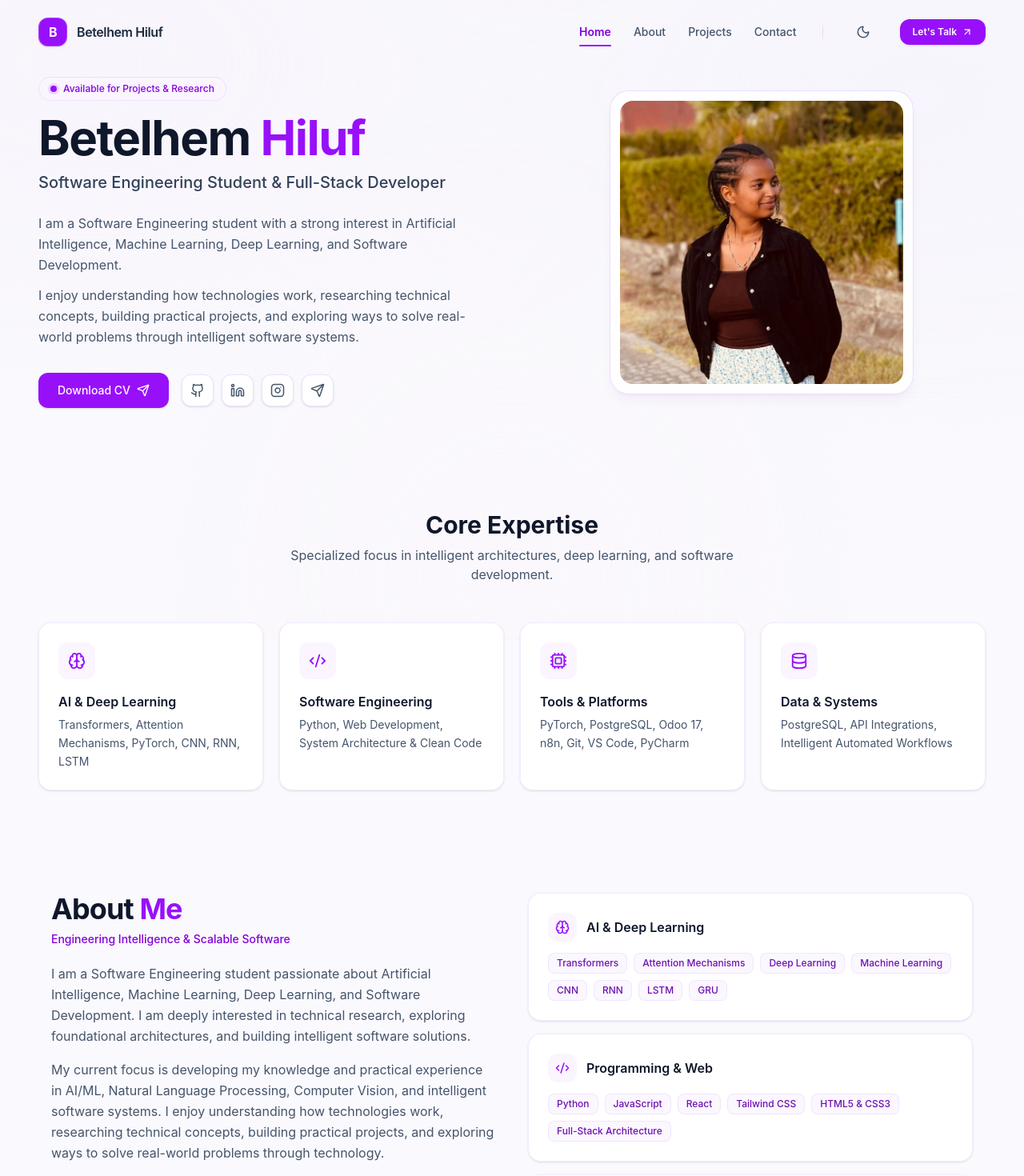
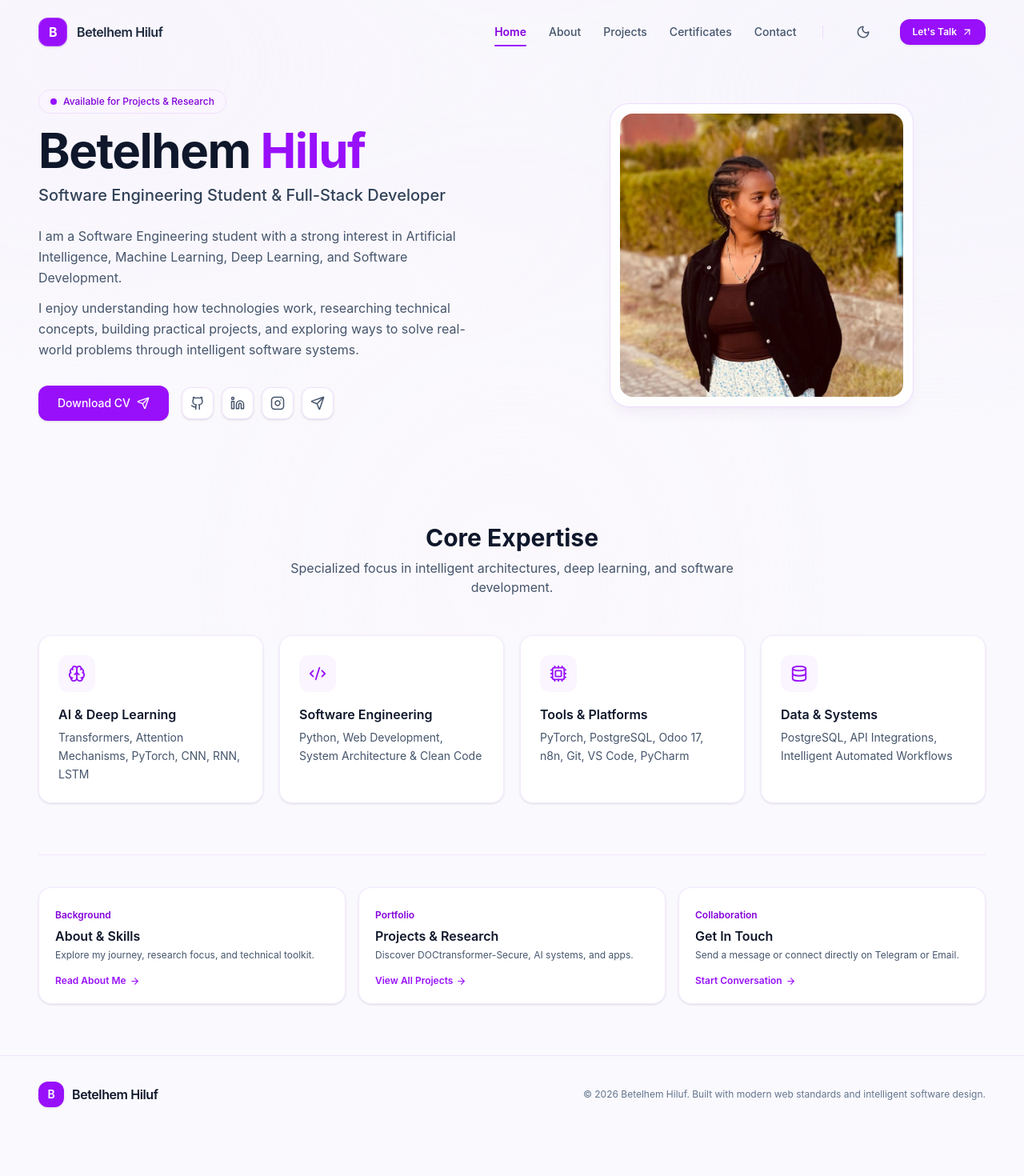
Before and after one commit to betel1221/Personal-Portfolio, a React (Vite) app: page / in a window 1280 px wide. Shown: the top 1470 px of the page at 80% size. After the commit the page ends 1416 px from the top, so only its background shows below. Built offline with nearby package versions, Linux system fonts and the light colour scheme.

Commit message:
fix(navigation): restore full multi-page routing, mobile drawer, and Certificates tab

```diff
--- a/src/App.jsx
+++ b/src/App.jsx
@@ -1,21 +1,27 @@
 import React from 'react';
 import { Routes, Route } from 'react-router-dom';
 import Layout from './components/Layout';
+import ScrollToTop from './components/ScrollToTop';
 import Home from './pages/Home';
 import About from './pages/About';
 import Works from './pages/Works';
+import Certificates from './pages/Certificates';
 import Contact from './pages/Contact';
 
 function App() {
   return (
     <Layout>
-      <Home />
-      <About />
-      <Works />
-      <Contact />
+      <ScrollToTop />
+      <Routes>
+        <Route path="/" element={<Home />} />
+        <Route path="/about" element={<About />} />
+        <Route path="/works" element={<Works />} />
+        <Route path="/projects" element={<Works />} />
+        <Route path="/certificates" element={<Certificates />} />
+        <Route path="/contact" element={<Contact />} />
+      </Routes>
     </Layout>
   );
 }
 
-
 export default App;
--- a/src/components/Header.jsx
+++ b/src/components/Header.jsx
@@ -1,5 +1,6 @@
 import React, { useState, useEffect } from 'react';
 import { Sun, Moon, Menu, X, ArrowUpRight } from 'lucide-react';
+import { Link, useLocation } from 'react-router-dom';
 import { motion, AnimatePresence } from 'framer-motion';
 
 const Header = () => {
@@ -9,29 +10,21 @@ const Header = () => {
         return saved ? saved === 'dark' : false; // Clean light mode default
     });
     const [isScrolled, setIsScrolled] = useState(false);
-    const [activeSection, setActiveSection] = useState('home');
+    const location = useLocation();
 
     useEffect(() => {
         const handleScroll = () => {
             setIsScrolled(window.scrollY > 15);
-
-            // Accurate Scroll Spy with offset
-            const sections = ['home', 'about', 'works', 'contact'];
-            const scrollPos = window.scrollY + 160;
-
-            for (let i = sections.length - 1; i >= 0; i--) {
-                const el = document.getElementById(sections[i]);
-                if (el && el.offsetTop <= scrollPos) {
-                    setActiveSection(sections[i]);
-                    break;
-                }
-            }
         };
 
         window.addEventListener('scroll', handleScroll, { passive: true });
         handleScroll();
         return () => window.removeEventListener('scroll', handleScroll);
     }, []);
+
+    useEffect(() => {
+        setIsMenuOpen(false);
+    }, [location.pathname]);
 
     useEffect(() => {
         if (isDarkMode) {
@@ -44,42 +37,33 @@ const Header = () => {
     }, [isDarkMode]);
 
     const navLinks = [
-        { name: 'Home', id: 'home' },
-        { name: 'About', id: 'about' },
-        { name: 'Projects', id: 'works' },
-        { name: 'Contact', id: 'contact' },
+        { name: 'Home', path: '/' },
+        { name: 'About', path: '/about' },
+        { name: 'Projects', path: '/projects' },
+        { name: 'Certificates', path: '/certificates' },
+        { name: 'Contact', path: '/contact' },
     ];
 
-    const scrollToSection = (id) => {
-        const element = document.getElementById(id);
-        if (element) {
-            const offset = 80;
-            const bodyRect = document.body.getBoundingClientRect().top;
-            const elementRect = element.getBoundingClientRect().top;
-            const elementPosition = elementRect - bodyRect;
-            const offsetPosition = elementPosition - offset;
-
-            window.scrollTo({
-                top: offsetPosition,
-                behavior: 'smooth'
-            });
-            setIsMenuOpen(false);
-        }
+    const isLinkActive = (path) => {
+        if (path === '/') return location.pathname === '/';
+        if (path === '/projects') return location.pathname === '/projects' || location.pathname === '/works';
+        return location.pathname === path;
     };
 
     return (
         <header
             className={`fixed top-0 z-50 w-full transition-all duration-200 ${
-                isScrolled
-                    ? 'h-16 border-b border-purple-100/80 dark:border-purple-500/15 bg-[#faf9fd]/90 dark:bg-[#0b0914]/90 backdrop-blur-md shadow-[0_1px_8px_rgba(124,58,237,0.03)]'
-                    : 'h-20 bg-transparent'
+                isScrolled || isMenuOpen
+                    ? 'border-b border-purple-100/80 dark:border-purple-500/15 bg-[#faf9fd]/95 dark:bg-[#0b0914]/95 backdrop-blur-md shadow-[0_1px_8px_rgba(124,58,237,0.03)]'
+                    : 'bg-transparent'
             }`}
         >
-            <div className="container mx-auto flex h-full items-center justify-between px-6 lg:px-12">
+            <div className="container mx-auto flex h-16 sm:h-20 items-center justify-between px-6 lg:px-12">
                 {/* Brand Logo */}
                 <div className="flex items-center gap-2">
-                    <button
-                        onClick={() => scrollToSection('home')}
+                    <Link
+                        to="/"
+                        onClick={() => setIsMenuOpen(false)}
                         className="group flex items-center gap-3 text-lg font-bold tracking-tight text-slate-800 dark:text-slate-100"
                     >
                         <div className="flex h-9 w-9 items-center justify-center rounded-xl bg-purple-600 text-white shadow-sm transition-all duration-200 group-hover:scale-105 border border-purple-300/30">
@@ -88,64 +72,67 @@ const Header = () => {
                         <span className="hidden sm:block text-slate-800 dark:text-slate-100 font-semibold tracking-tight text-base">
                             Betelhem Hiluf
                         </span>
-                    </button>
+                    </Link>
                 </div>
 
                 {/* Desktop Navigation */}
                 <nav className="hidden md:flex md:items-center md:gap-7">
-                    {navLinks.map((link) => (
-                        <button
-                            key={link.id}
-                            onClick={() => scrollToSection(link.id)}
+                    {navLinks.map((link) => {
+                        const active = isLinkActive(link.path);
+                        return (
+                            <Link
+                                key={link.path}
+                                to={link.path}
                                 className={`relative text-sm font-medium transition-colors py-1 ${
-                                activeSection === link.id
+                                    active
                                         ? 'text-purple-700 dark:text-purple-300 font-semibold'
                                         : 'text-slate-600 dark:text-slate-300 hover:text-purple-700 dark:hover:text-purple-300'
                                 }`}
                             >
                                 {link.name}
-                            {activeSection === link.id && (
+                                {active && (
                                     <motion.div
                                         layoutId="nav-underline"
                                         className="absolute -bottom-1 left-0 h-0.5 w-full bg-purple-600 dark:bg-purple-400 rounded-full"
                                     />
                                 )}
-                        </button>
-                    ))}
+                            </Link>
+                        );
+                    })}
 
                     <div className="h-4 w-px bg-purple-200/80 dark:bg-purple-500/20 mx-1" />
 
                     {/* Dark Mode Toggle */}
                     <button
                         onClick={() => setIsDarkMode(!isDarkMode)}
-                        className="rounded-xl p-2 hover:bg-purple-50 dark:hover:bg-purple-950/40 transition-colors text-slate-600 dark:text-purple-200 hover:text-purple-700 dark:hover:text-purple-300 border border-transparent hover:border-purple-200/60 dark:hover:border-purple-500/30"
+                        className="rounded-xl p-2 hover:bg-purple-50 dark:hover:bg-purple-950/40 transition-colors text-slate-600 dark:text-purple-200 hover:text-purple-700 dark:hover:text-purple-300 border border-transparent hover:border-purple-200/60 dark:hover:border-purple-500/30 cursor-pointer"
                         aria-label="Toggle theme"
                     >
                         {isDarkMode ? <Sun size={18} /> : <Moon size={18} />}
                     </button>
 
                     {/* CTA Button */}
-                    <button
-                        onClick={() => scrollToSection('contact')}
+                    <Link
+                        to="/contact"
                         className="group inline-flex items-center gap-1.5 px-4 py-2 rounded-xl text-xs font-semibold bg-purple-600 hover:bg-purple-700 text-white shadow-sm transition-all hover:scale-[1.02] active:scale-95"
                     >
                         <span>Let's Talk</span>
                         <ArrowUpRight size={14} className="group-hover:translate-x-0.5 group-hover:-translate-y-0.5 transition-transform" />
-                    </button>
+                    </Link>
                 </nav>
 
                 {/* Mobile Menu Controls */}
                 <div className="flex items-center gap-2 md:hidden">
                     <button
                         onClick={() => setIsDarkMode(!isDarkMode)}
-                        className="rounded-xl p-2 hover:bg-purple-50 dark:hover:bg-purple-950/40 transition-colors text-slate-600 dark:text-purple-200"
+                        className="rounded-xl p-2 hover:bg-purple-50 dark:hover:bg-purple-950/40 transition-colors text-slate-600 dark:text-purple-200 cursor-pointer"
                         aria-label="Toggle theme"
                     >
                         {isDarkMode ? <Sun size={19} /> : <Moon size={19} />}
                     </button>
                     <button
                         onClick={() => setIsMenuOpen(!isMenuOpen)}
-                        className="inline-flex items-center justify-center rounded-xl p-2 text-slate-700 dark:text-slate-200 hover:bg-purple-50 dark:hover:bg-purple-950/40 focus:outline-none"
+                        className="inline-flex items-center justify-center rounded-xl p-2 text-slate-700 dark:text-slate-200 hover:bg-purple-50 dark:hover:bg-purple-950/40 focus:outline-none cursor-pointer"
                         aria-label="Open menu"
                     >
                         {isMenuOpen ? <X size={22} /> : <Menu size={22} />}
@@ -161,29 +148,34 @@ const Header = () => {
                         animate={{ opacity: 1, height: 'auto' }}
                         exit={{ opacity: 0, height: 0 }}
                         transition={{ duration: 0.2 }}
-                        className="md:hidden border-b border-purple-100 dark:border-purple-500/20 bg-[#faf9fd]/98 dark:bg-[#0b0914]/98 backdrop-blur-lg shadow-xl"
+                        className="md:hidden border-t border-purple-100 dark:border-purple-500/20 bg-[#faf9fd] dark:bg-[#0b0914] shadow-xl"
                     >
                         <div className="space-y-1 px-6 pb-6 pt-3">
-                            {navLinks.map((link) => (
-                                <button
-                                    key={link.id}
-                                    onClick={() => scrollToSection(link.id)}
+                            {navLinks.map((link) => {
+                                const active = isLinkActive(link.path);
+                                return (
+                                    <Link
+                                        key={link.path}
+                                        to={link.path}
+                                        onClick={() => setIsMenuOpen(false)}
                                         className={`block w-full text-left rounded-xl px-4 py-2.5 text-sm font-medium transition-all ${
-                                        activeSection === link.id
+                                            active
                                                 ? 'bg-purple-100/60 dark:bg-purple-950/60 text-purple-800 dark:text-purple-200 font-semibold'
                                                 : 'text-slate-700 dark:text-slate-300 hover:bg-purple-50 dark:hover:bg-purple-950/40 hover:text-purple-700'
                                         }`}
                                     >
                                         {link.name}
-                                </button>
-                            ))}
+                                    </Link>
+                                );
+                            })}
                             <div className="pt-2">
-                                <button
-                                    onClick={() => scrollToSection('contact')}
-                                    className="w-full text-center py-2.5 rounded-xl bg-purple-600 hover:bg-purple-700 text-white font-medium text-xs shadow-sm"
+                                <Link
+                                    to="/contact"
+                                    onClick={() => setIsMenuOpen(false)}
+                                    className="block w-full text-center py-2.5 rounded-xl bg-purple-600 hover:bg-purple-700 text-white font-medium text-xs shadow-sm"
                                 >
                                     Let's Talk
-                                </button>
+                                </Link>
                             </div>
                         </div>
                     </motion.div>
--- a/src/components/Layout.jsx
+++ b/src/components/Layout.jsx
@@ -5,20 +5,14 @@ import { motion } from 'framer-motion';
 
 const Layout = ({ children }) => {
     return (
-        <div className="relative min-h-screen bg-[#faf9fd] dark:bg-[#0b0914] font-sans text-slate-800 dark:text-slate-100 transition-colors duration-200">
+        <div className="relative min-h-screen bg-[#faf9fd] dark:bg-[#0b0914] font-sans text-slate-800 dark:text-slate-100 transition-colors duration-200 flex flex-col justify-between">
             {/* Background Mesh */}
             <div className="fixed inset-0 z-0 animated-mesh opacity-70 dark:opacity-30 pointer-events-none" />
 
             <Header />
-            <motion.main
-                initial={{ opacity: 0, y: 10 }}
-                animate={{ opacity: 1, y: 0 }}
-                exit={{ opacity: 0, y: 10 }}
-                transition={{ duration: 0.5, ease: "easeOut" }}
-                className="relative z-10 pt-20"
-            >
+            <main className="relative z-10 pt-20 sm:pt-24 flex-grow">
                 {children}
-            </motion.main>
+            </main>
             <Footer />
         </div>
     );
--- /dev/null
+++ b/src/components/ScrollToTop.jsx
@@ -0,0 +1,14 @@
+import { useEffect } from 'react';
+import { useLocation } from 'react-router-dom';
+
+const ScrollToTop = () => {
+    const { pathname } = useLocation();
+
+    useEffect(() => {
+        window.scrollTo(0, 0);
+    }, [pathname]);
+
+    return null;
+};
+
+export default ScrollToTop;
--- a/src/pages/About.jsx
+++ b/src/pages/About.jsx
@@ -46,7 +46,7 @@ const About = () => {
     ];
 
     return (
-        <section id="about" className="pt-16 pb-12">
+        <section id="about" className="py-10 sm:py-14">
             <div className="container mx-auto px-6 lg:px-12">
                 <div className="max-w-6xl mx-auto space-y-12">
                     <div className="flex flex-col gap-10 lg:flex-row lg:items-start">
--- a/src/pages/Certificates.jsx
+++ b/src/pages/Certificates.jsx
@@ -19,7 +19,8 @@ const certs = [
 
 const Certificates = () => {
     return (
-        <div className="container mx-auto px-6 py-12 sm:py-24 lg:px-12">
+        <section className="py-10 sm:py-14">
+            <div className="container mx-auto px-6 lg:px-12">
                 <motion.div
                     initial={{ opacity: 0, y: 20 }}
                     whileInView={{ opacity: 1, y: 0 }}
@@ -65,6 +66,7 @@ const Certificates = () => {
                     ))}
                 </div>
             </div>
+        </section>
     );
 };
 
--- a/src/pages/Contact.jsx
+++ b/src/pages/Contact.jsx
@@ -37,7 +37,7 @@ const Contact = () => {
     };
 
     return (
-        <section id="contact" className="pt-16 pb-16">
+        <section id="contact" className="py-10 sm:py-14">
             <div className="container mx-auto px-6 lg:px-12">
                 <div className="text-center">
                     <h2 className="text-3xl sm:text-4xl font-bold tracking-tight text-slate-900 dark:text-white">
--- a/src/pages/Home.jsx
+++ b/src/pages/Home.jsx
@@ -1,5 +1,6 @@
 import React from 'react';
-import { Github, Linkedin, Instagram, Send, Code2, Brain, Cpu, Database } from 'lucide-react';
+import { Link } from 'react-router-dom';
+import { Github, Linkedin, Instagram, Send, Code2, Brain, Cpu, Database, ArrowRight } from 'lucide-react';
 import { motion } from 'framer-motion';
 
 const Home = () => {
@@ -166,6 +167,59 @@ const Home = () => {
                     ))}
                 </div>
             </motion.div>
+
+            {/* Quick Navigation Cards */}
+            <motion.div
+                initial={{ opacity: 0, y: 20 }}
+                whileInView={{ opacity: 1, y: 0 }}
+                viewport={{ once: true }}
+                transition={{ duration: 0.5 }}
+                className="mt-16 pt-10 border-t border-purple-100 dark:border-purple-500/15"
+            >
+                <div className="grid grid-cols-1 sm:grid-cols-3 gap-4">
+                    <Link
+                        to="/about"
+                        className="group flex flex-col justify-between p-5 rounded-2xl border border-purple-100/90 dark:border-purple-500/15 bg-white/90 dark:bg-[#141026]/70 hover:border-purple-300 shadow-sm transition-all hover:scale-[1.01]"
+                    >
+                        <div>
+                            <span className="text-xs font-semibold text-purple-700 dark:text-purple-300">Background</span>
+                            <h3 className="text-base font-semibold text-slate-900 dark:text-white mt-1">About & Skills</h3>
+                            <p className="text-xs text-slate-600 dark:text-slate-300 mt-1">Explore my journey, research focus, and technical toolkit.</p>
+                        </div>
+                        <span className="mt-4 inline-flex items-center gap-1 text-xs font-semibold text-purple-600 dark:text-purple-400 group-hover:translate-x-1 transition-transform">
+                            Read About Me <ArrowRight size={13} />
+                        </span>
+                    </Link>
+
+                    <Link
+                        to="/projects"
+                        className="group flex flex-col justify-between p-5 rounded-2xl border border-purple-100/90 dark:border-purple-500/15 bg-white/90 dark:bg-[#141026]/70 hover:border-purple-300 shadow-sm transition-all hover:scale-[1.01]"
+                    >
+                        <div>
+                            <span className="text-xs font-semibold text-purple-700 dark:text-purple-300">Portfolio</span>
+                            <h3 className="text-base font-semibold text-slate-900 dark:text-white mt-1">Projects & Research</h3>
+                            <p className="text-xs text-slate-600 dark:text-slate-300 mt-1">Discover DOCtransformer-Secure, AI systems, and apps.</p>
+                        </div>
+                        <span className="mt-4 inline-flex items-center gap-1 text-xs font-semibold text-purple-600 dark:text-purple-400 group-hover:translate-x-1 transition-transform">
+                            View All Projects <ArrowRight size={13} />
+                        </span>
+                    </Link>
+
+                    <Link
+                        to="/contact"
+                        className="group flex flex-col justify-between p-5 rounded-2xl border border-purple-100/90 dark:border-purple-500/15 bg-white/90 dark:bg-[#141026]/70 hover:border-purple-300 shadow-sm transition-all hover:scale-[1.01]"
+                    >
+                        <div>
+                            <span className="text-xs font-semibold text-purple-700 dark:text-purple-300">Collaboration</span>
+                            <h3 className="text-base font-semibold text-slate-900 dark:text-white mt-1">Get In Touch</h3>
+                            <p className="text-xs text-slate-600 dark:text-slate-300 mt-1">Send a message or connect directly on Telegram or Email.</p>
+                        </div>
+                        <span className="mt-4 inline-flex items-center gap-1 text-xs font-semibold text-purple-600 dark:text-purple-400 group-hover:translate-x-1 transition-transform">
+                            Start Conversation <ArrowRight size={13} />
+                        </span>
+                    </Link>
+                </div>
+            </motion.div>
             </div>
         </section>
     );
--- a/src/pages/Works.jsx
+++ b/src/pages/Works.jsx
@@ -174,7 +174,7 @@ const Works = () => {
     const [activeModal, setActiveModal] = useState(null);
 
     return (
-        <section id="works" className="pt-16 pb-12">
+        <section id="works" className="py-10 sm:py-14">
             <div className="container mx-auto px-6 lg:px-12">
                 <div>
                     <h2 className="text-3xl sm:text-4xl font-bold tracking-tight text-slate-900 dark:text-white">
```
Lines whose indentation alone changed are shown as unchanged.
